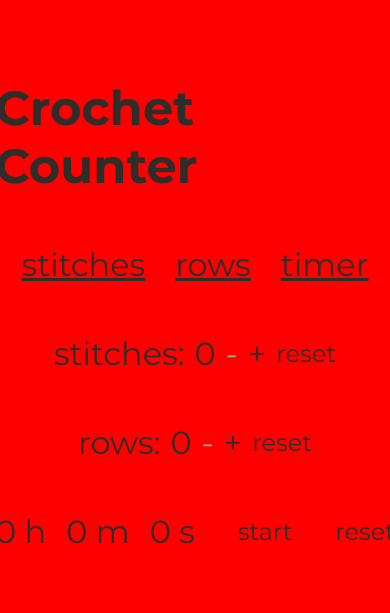
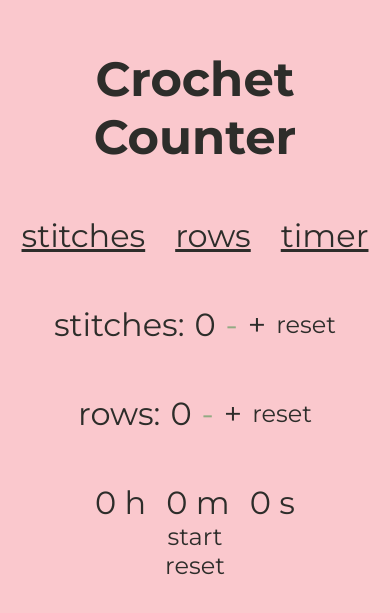
Before and after one commit to SafiaKhalid/crochet-counter, a React (Vite) app: page / in a window 390 px wide. Shown: the part 107-720 px from the top of the page. Built offline with nearby package versions, Linux system fonts and the light colour scheme.

Commit message:
CSS media query for screen size

```diff
--- a/src/App.css
+++ b/src/App.css
@@ -1,6 +1,5 @@
 :root {
-    /* --bckground-clr: rgb(250, 200, 205); */
-    --bckground-clr: red;
+    --bckground-clr: rgb(250, 200, 205);
     --txt-clr: rgb(45, 45, 42);
     --txt-hover: rgb(107, 107, 102);
     --txt-disabled: rgb(146, 170, 131);
@@ -111,3 +110,14 @@
     width: 200px;
     justify-content: space-between;
 }
+
+@media only screen and (max-width:420px) {
+    main h1 {
+        text-align: center;
+    }
+
+    main .timer {
+        flex-direction: column;
+        align-items: center;
+    }
+}
```
